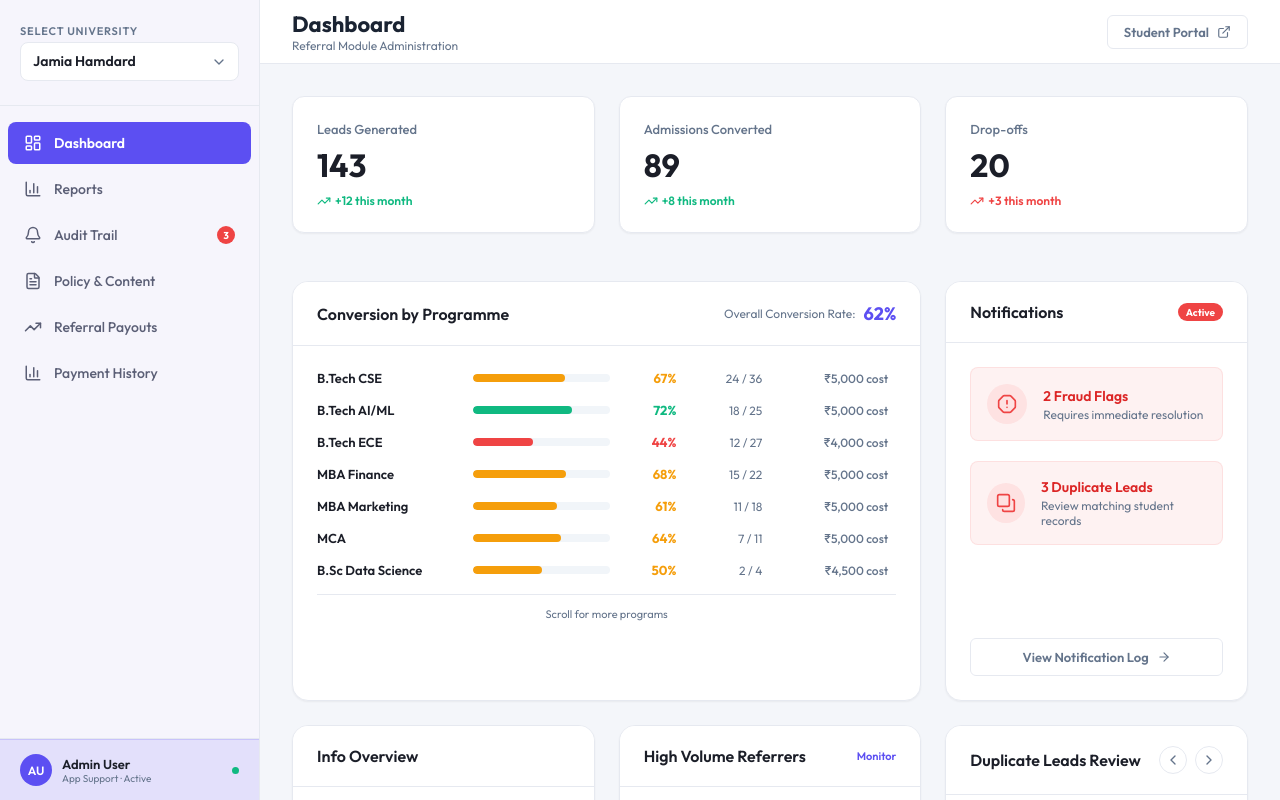
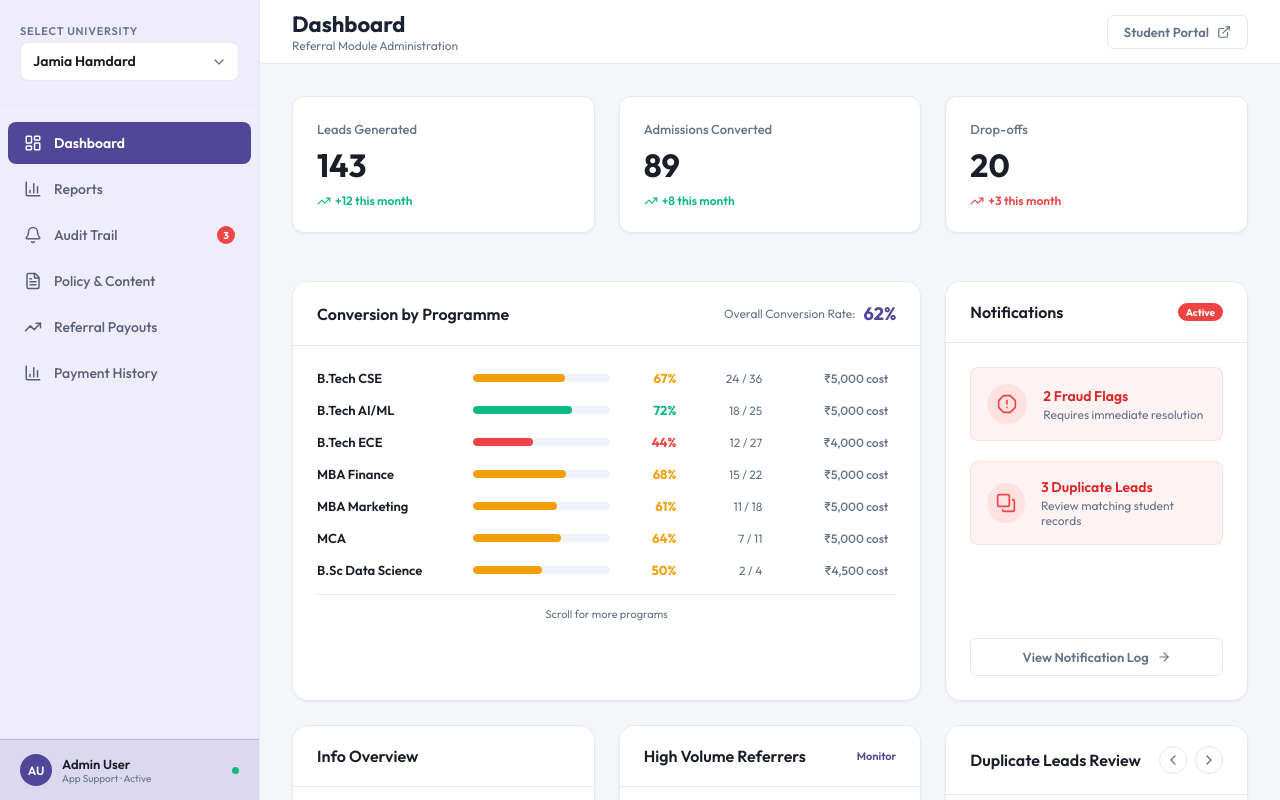
Before and after one commit to rishabhsahuTLE/Referral_admin, a React (Vite) app: page / in a window 1280 px wide. Built offline with nearby package versions, Linux system fonts and the light colour scheme.

Commit message:
color correction

```diff
--- a/src/App.jsx
+++ b/src/App.jsx
@@ -1434,8 +1434,8 @@ Approved rewards will be credited to the bank account registered in the student
             alignItems: 'center',
             gap: '10px',
             padding: '14px 20px',
-            backgroundColor: 'rgba(92,79,242,0.12)',
-            borderTop: '1px solid rgba(92,79,242,0.2)',
+            backgroundColor: 'rgba(81,70,151,0.12)',
+            borderTop: '1px solid rgba(81,70,151,0.2)',
           }}>
             <div className="sidebar-avatar" style={{ width: '32px', height: '32px', fontSize: '12px', flexShrink: 0 }}>AU</div>
             <div className="sidebar-user-info" style={{ flex: 1, minWidth: 0 }}>
@@ -1479,7 +1479,7 @@ Approved rewards will be credited to the bank account registered in the student
           <div style={{
             backgroundColor: '#ffffff', borderRadius: '12px',
             padding: '32px', width: '480px', maxWidth: '90vw',
-            boxShadow: '0 20px 60px rgba(0,0,0,0.25)'
+            boxShadow: '0 20px 60px rgba(226,223,241,0.8)'
           }}>
             <h3 style={{ fontWeight: '700', fontSize: '18px', color: 'var(--text-main)', marginBottom: '24px' }}>
               Add New Program
--- a/src/components/DateRangeFilter.css
+++ b/src/components/DateRangeFilter.css
@@ -36,7 +36,7 @@
   background: white;
   border: 1px solid #e0e0e0;
   border-radius: 10px;
-  box-shadow: 0 8px 28px rgba(0, 0, 0, 0.13);
+  box-shadow: 0 8px 28px rgba(226, 223, 241, 0.7);
   z-index: 1000;
   width: 300px;
   padding: 16px;
--- a/src/components/PaymentHistory.css
+++ b/src/components/PaymentHistory.css
@@ -25,7 +25,7 @@
   background: white;
   padding: 20px;
   border-radius: 8px;
-  box-shadow: 0 2px 8px rgba(0, 0, 0, 0.1);
+  box-shadow: 0 2px 8px rgba(226, 223, 241, 0.7);
 }
 
 .summary-box label {
@@ -54,7 +54,7 @@
   background: white;
   border-radius: 8px;
   padding: 20px;
-  box-shadow: 0 2px 8px rgba(0, 0, 0, 0.1);
+  box-shadow: 0 2px 8px rgba(226, 223, 241, 0.7);
 }
 
 .ledger-title {
--- a/src/components/PayoutExportModal.css
+++ b/src/components/PayoutExportModal.css
@@ -20,7 +20,7 @@
   max-height: 88vh;
   display: flex;
   flex-direction: column;
-  box-shadow: 0 20px 60px rgba(0, 0, 0, 0.3);
+  box-shadow: 0 20px 60px rgba(226, 223, 241, 0.8);
   overflow: hidden;
 }
 
@@ -98,7 +98,7 @@
   background: #fff;
   border: 1px solid #e0e0e0;
   border-radius: 10px;
-  box-shadow: 0 8px 28px rgba(0, 0, 0, 0.15);
+  box-shadow: 0 8px 28px rgba(226, 223, 241, 0.7);
   z-index: 50;
   padding: 12px;
   max-height: 320px;
--- a/src/components/PayoutStagePopup.css
+++ b/src/components/PayoutStagePopup.css
@@ -19,7 +19,7 @@
   max-width: 100%;
   max-height: 88vh;
   overflow-y: auto;
-  box-shadow: 0 20px 60px rgba(0, 0, 0, 0.3);
+  box-shadow: 0 20px 60px rgba(226, 223, 241, 0.8);
 }
 
 .payout-stage-header {
--- a/src/components/ReferralPayouts.css
+++ b/src/components/ReferralPayouts.css
@@ -66,7 +66,7 @@
   background: white;
   padding: 20px;
   border-radius: 8px;
-  box-shadow: 0 2px 8px rgba(0, 0, 0, 0.08);
+  box-shadow: 0 2px 8px rgba(226, 223, 241, 0.7);
   /* force equal height */
   display: flex;
   flex-direction: column;
@@ -108,7 +108,7 @@
   background: white;
   border-radius: 8px;
   padding: 0;
-  box-shadow: 0 2px 8px rgba(0, 0, 0, 0.08);
+  box-shadow: 0 2px 8px rgba(226, 223, 241, 0.7);
 }
 
 .tabs {
@@ -173,7 +173,7 @@
   background: white;
   border-radius: 8px;
   overflow: hidden;
-  box-shadow: 0 2px 8px rgba(0, 0, 0, 0.08);
+  box-shadow: 0 2px 8px rgba(226, 223, 241, 0.7);
 }
 
 .data-table {
@@ -318,7 +318,7 @@
   text-align: left;
   padding: 10px 12px;
   border-radius: 8px;
-  box-shadow: 0 8px 24px rgba(0, 0, 0, 0.2);
+  box-shadow: 0 8px 24px rgba(226, 223, 241, 0.8);
   z-index: 2000;
   white-space: normal;
 }
--- a/src/components/Reports.jsx
+++ b/src/components/Reports.jsx
@@ -299,7 +299,7 @@ export default function Reports({ data }) {
     const data = chartData.map(d => ({ name: d.name, value: d.converted })).filter(d => d.value > 0);
     const totalVal = data.reduce((sum, item) => sum + item.value, 0);
 
-    const colors = ["#5c4ff2", "#10b981", "#f59e0b", "#3b82f6", "#ec4899", "#8b5cf6", "#06b6d4"];
+    const colors = ["#514697", "#10b981", "#f59e0b", "#3b82f6", "#ec4899", "#8b5cf6", "#06b6d4"];
 
     if (totalVal === 0) return <div style={{ color: 'var(--text-muted)' }}>No data available</div>;
 
@@ -357,7 +357,7 @@ export default function Reports({ data }) {
     }).filter(d => d.value > 0);
 
     const totalVal = data.reduce((sum, item) => sum + item.value, 0);
-    const colors = ["#5c4ff2", "#10b981", "#f59e0b", "#3b82f6", "#ec4899", "#8b5cf6", "#06b6d4"];
+    const colors = ["#514697", "#10b981", "#f59e0b", "#3b82f6", "#ec4899", "#8b5cf6", "#06b6d4"];
 
     if (totalVal === 0) return <div style={{ color: 'var(--text-muted)' }}>No data available</div>;
 
@@ -506,7 +506,7 @@ export default function Reports({ data }) {
     }).filter(d => d.value > 0);
 
     const totalVal = data.reduce((sum, item) => sum + item.value, 0);
-    const colors = ["#5c4ff2", "#10b981", "#f59e0b", "#3b82f6", "#ec4899", "#8b5cf6", "#06b6d4"];
+    const colors = ["#514697", "#10b981", "#f59e0b", "#3b82f6", "#ec4899", "#8b5cf6", "#06b6d4"];
 
     if (totalVal === 0) return <div style={{ color: 'var(--text-muted)' }}>No data available</div>;
 
@@ -1110,7 +1110,7 @@ export default function Reports({ data }) {
                       border: '1.5px solid rgba(239,68,68,0.35)',
                       borderRadius: '10px',
                       padding: '12px 14px',
-                      boxShadow: '0 8px 24px rgba(0,0,0,0.12)',
+                      boxShadow: '0 8px 24px rgba(226,223,241,0.7)',
                       zIndex: 200
                     }}
                   >
--- a/src/components/SortBy.css
+++ b/src/components/SortBy.css
@@ -34,7 +34,7 @@
   background: white;
   border: 1px solid #ddd;
   border-radius: 8px;
-  box-shadow: 0 8px 24px rgba(0, 0, 0, 0.12);
+  box-shadow: 0 8px 24px rgba(226, 223, 241, 0.7);
   z-index: 1000;
   margin-top: 8px;
   min-width: 240px;
--- a/src/index.css
+++ b/src/index.css
@@ -3,13 +3,13 @@
 :root {
   --font-sans: 'Outfit', -apple-system, BlinkMacSystemFont, 'Segoe UI', Roboto, sans-serif;
   --bg-app: #f4f6fa;
-  --bg-sidebar: #f6f5fc;
+  --bg-sidebar: #efedfc;
   --bg-sidebar-active: var(--primary);
   --bg-card: #ffffff;
 
-  --primary: #5c4ff2;
-  --primary-hover: #4a3edf;
-  --primary-light: #eef2ff;
+  --primary: #514697;
+  --primary-hover: #453c80;
+  --primary-light: #efedfc;
 
   --text-main: #1b1e28;
   --text-muted: #64748b;
@@ -34,9 +34,9 @@
   --info-bg: #eff6ff;
   --info-text: #2563eb;
 
-  --shadow-sm: 0 1px 2px 0 rgba(0, 0, 0, 0.05);
-  --shadow-md: 0 4px 6px -1px rgba(0, 0, 0, 0.05), 0 2px 4px -2px rgba(0, 0, 0, 0.05);
-  --shadow-lg: 0 10px 15px -3px rgba(15, 23, 42, 0.08), 0 4px 6px -4px rgba(15, 23, 42, 0.08);
+  --shadow-sm: 0 1px 2px 0 rgba(226, 223, 241, 0.6);
+  --shadow-md: 0 4px 6px -1px rgba(226, 223, 241, 0.7), 0 2px 4px -2px rgba(226, 223, 241, 0.6);
+  --shadow-lg: 0 10px 15px -3px rgba(226, 223, 241, 0.8), 0 4px 6px -4px rgba(226, 223, 241, 0.7);
 
   --transition-fast: 0.15s ease;
   --transition-normal: 0.25s ease;
@@ -154,7 +154,7 @@ button, input, select, textarea {
 
 .uni-select:focus {
   border-color: var(--primary);
-  box-shadow: 0 0 0 2px rgba(92, 79, 242, 0.2);
+  box-shadow: 0 0 0 2px rgba(81, 70, 151, 0.2);
 }
 
 .uni-select-chevron {
@@ -892,7 +892,7 @@ button, input, select, textarea {
 
 .search-input:focus {
   border-color: var(--primary);
-  box-shadow: 0 0 0 2px rgba(92, 79, 242, 0.1);
+  box-shadow: 0 0 0 2px rgba(81, 70, 151, 0.1);
 }
 
 .search-icon {
```
